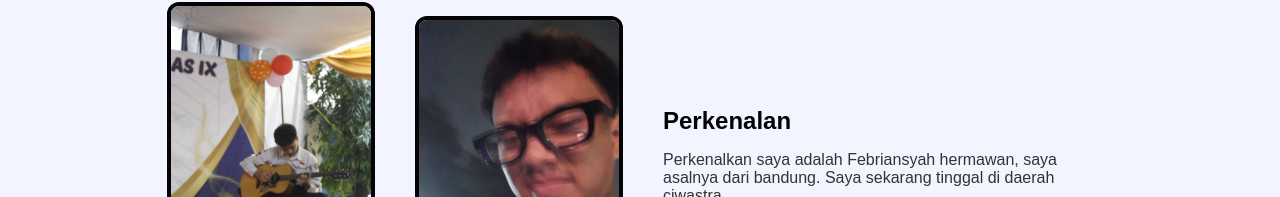
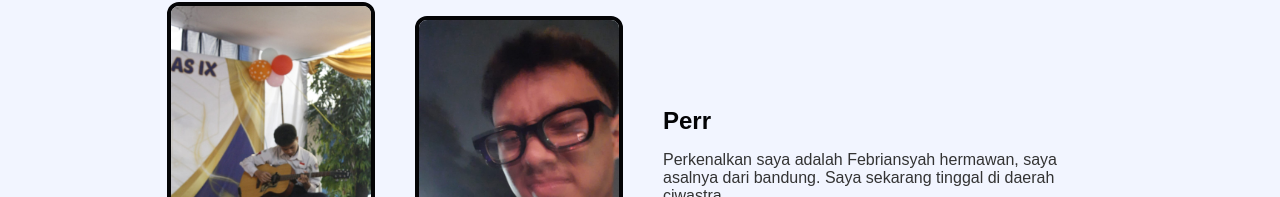
Before and after one commit to briizz123/PortofolioFebri1, a plain HTML site: page index.html in a window 1280 px wide. Shown: the part 182-379 px from the top of the page. Drawn offline with Linux system fonts and the light colour scheme.

Commit message:
Update index.html

```diff
--- a/index.html
+++ b/index.html
@@ -28,7 +28,7 @@
              class="foto-profil">
 
         <div class="profil-text">
-            <h2>Perkenalan</h2>
+            <h2>Perr</h2>
             <p> Perkenalkan saya adalah Febriansyah hermawan, saya asalnya dari bandung. Saya sekarang tinggal di daerah ciwastra. </p>
         </div>
     </section>
```
